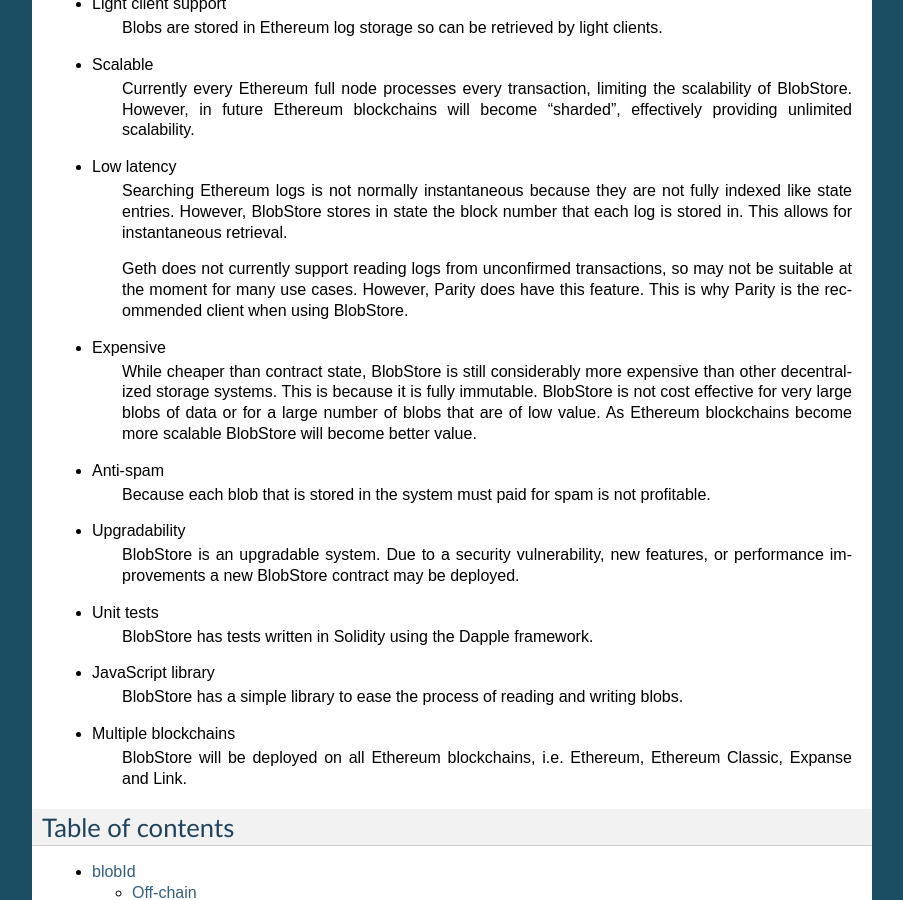
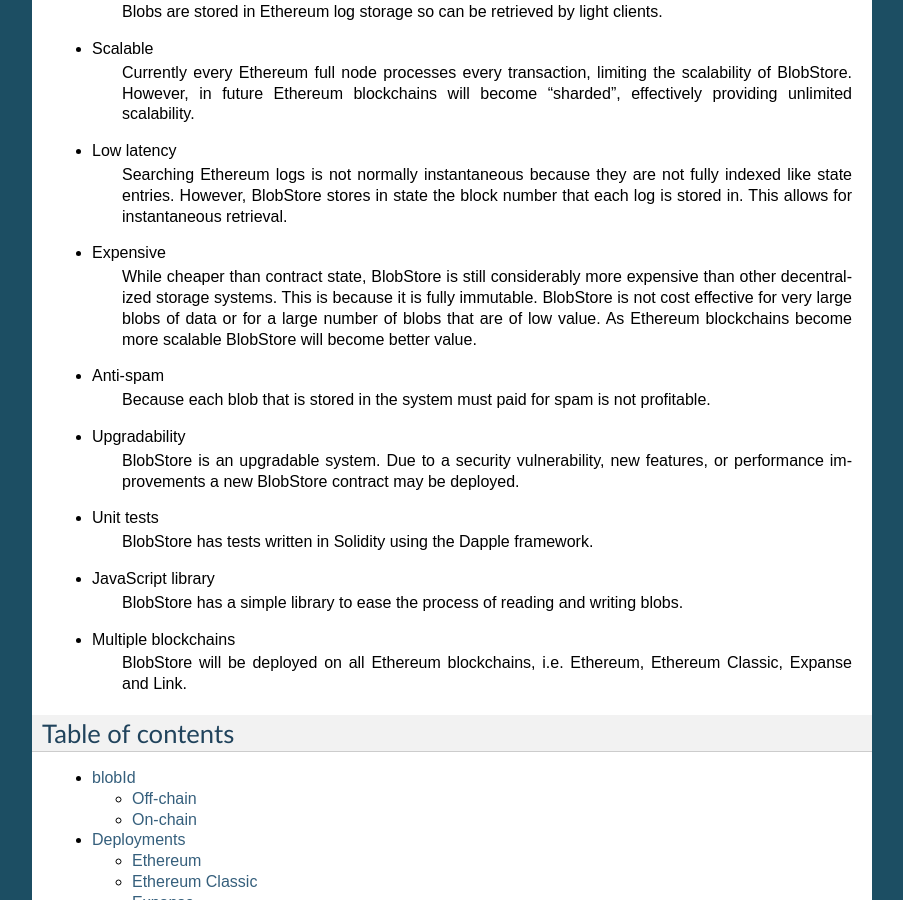
Before and after one commit to acuity-network/mix-item-store, a Sphinx documentation site: the page built from docs/index.rst, in a window 1280 px wide and 900 px high, scrolled down 1200 px. Shown: the whole window, without its empty margins (198-1101 px from the left). Built offline with Sphinx 7.4.7, drawn with Linux system fonts in a browser that asks for light colours.

Commit message:
Remove comment about Geth not being able to read logs from unconfirmed transactions.

```diff
--- a/docs/index.rst
+++ b/docs/index.rst
@@ -61,8 +61,6 @@
 * Low latency
    Searching Ethereum logs is not normally instantaneous because they are not fully indexed like state entries. However, BlobStore stores in state the block number that each log is stored in. This allows for instantaneous retrieval.
 
-   Geth does not currently support reading logs from unconfirmed transactions, so may not be suitable at the moment for many use cases. However, Parity does have this feature. This is why Parity is the recommended client when using BlobStore.
-
 * Expensive
    While cheaper than contract state, BlobStore is still considerably more expensive than other decentralized storage systems. This is because it is fully immutable. BlobStore is not cost effective for very large blobs of data or for a large number of blobs that are of low value. As Ethereum blockchains become more scalable BlobStore will become better value.
 
```
